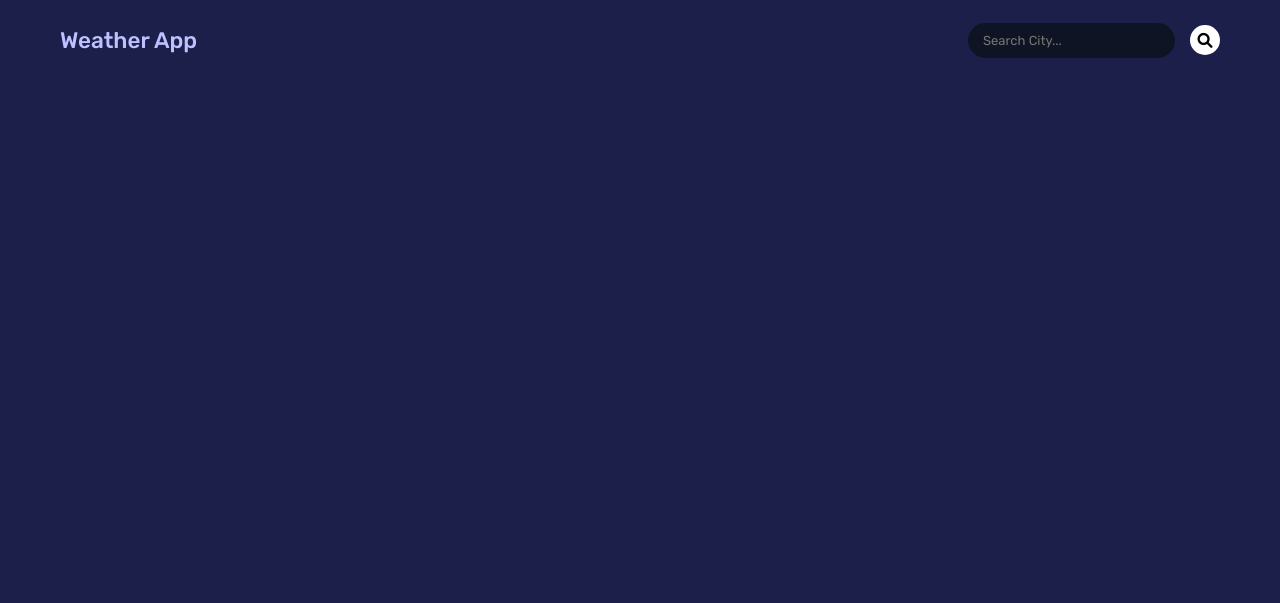
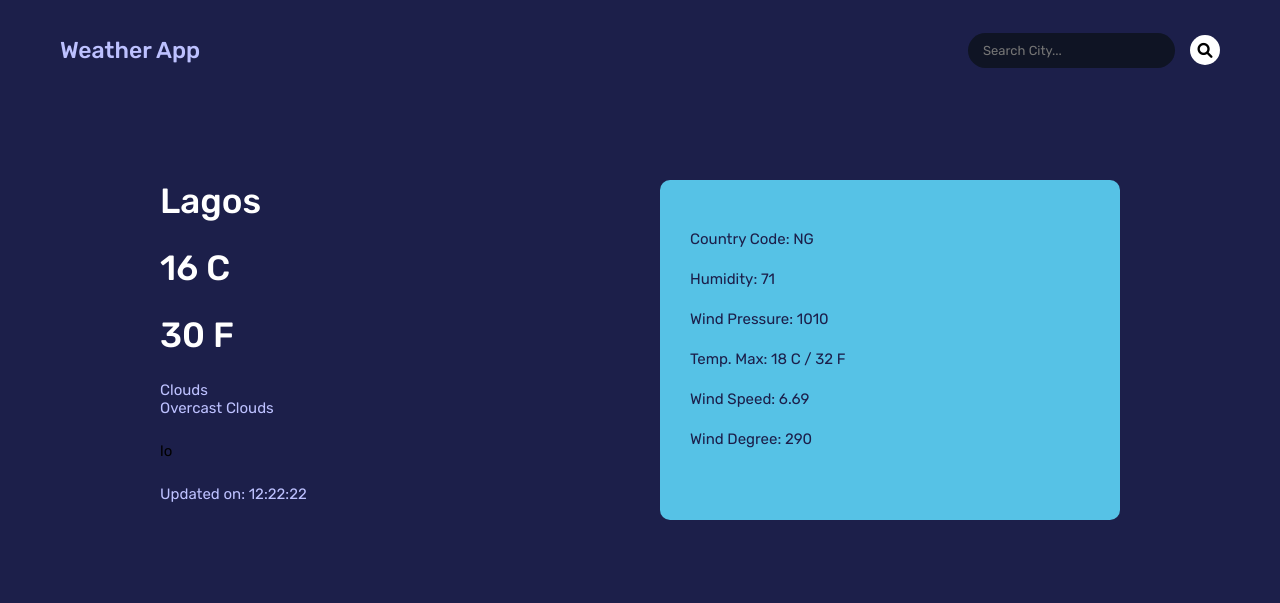
Before and after one commit to abdulsamadayoade/weather-app, a plain HTML site: page index.html in a window 1280 px wide. Drawn offline with Linux system fonts and the light colour scheme.

Commit message:
Completed the UI

```diff
--- a/css/style.css
+++ b/css/style.css
@@ -28,11 +28,15 @@ body {
 }
 
 /* NAV */
+.nav {
+    padding: 2rem 0;
+}
+
 .nav .nav__inner {
     max-width: 120rem;
     margin: 0 auto;
     padding: 0 2rem;
-    height: 8rem;
+    height: 6rem;
     display: flex;
     align-items: center;
     justify-content: space-between;
@@ -44,7 +48,9 @@ body {
     outline: none;
 }
 
-.nav .nav__title {
+.nav .nav__link {
+    font-size: 2.3rem;
+    text-decoration: none;
     font-weight: 500;
     color: var(--color-5);
 }
@@ -63,6 +69,7 @@ body {
     padding: 1rem 1.5rem;
     border-radius: 2rem;
     letter-spacing: .2px;
+    position: relative;
 }
 
 .nav .nav__search input {
@@ -72,6 +79,15 @@ body {
     font-family: inherit;
     color: var(--color-5);
     background: transparent;
+}
+
+.nav .nav__search small {
+    position: absolute;
+    color: red;
+    bottom: -1.8rem;
+    font-size: 1.1rem;
+    text-decoration: underline;
+    display: none;
 }
 
 .nav .nav__search .close-search {
@@ -91,3 +107,70 @@ body {
     align-items: center;
     justify-content: center;
 }
+
+/* CONTENT SECTION */
+.content {
+    padding: 8rem 0;
+}
+
+.content .content__inner {
+    max-width: 100rem;
+    margin: 0 auto;
+    padding: 0 2rem;
+    display: grid;
+    grid-template-columns: repeat(2, 1fr);
+    gap: 4rem;
+}
+
+.content__left h2 {
+    color: var(--color-7);
+    font-size: 3.5rem;
+    font-weight: 500;
+    margin-bottom: 2.5rem;
+}
+
+.content__left p {
+    color: var(--color-5);
+}
+
+.content .content__icon {
+    margin: 2.5rem 0;
+}
+
+.content__right {
+    background: var(--color-6);
+    border-radius: 1rem;
+    padding: 5rem 3rem;
+    color: var(--color-3);
+}
+
+.content__right div {
+    margin-bottom: 2.2rem;
+}
+
+/* MEDIA QUERIES */
+@media only screen and (max-width: 600px) {
+    .content .content__inner {
+        grid-template-columns: 1fr;
+    }
+}
+
+@media only screen and (max-width: 500px) {
+    body {
+        font-size: 1.4rem;
+    }
+
+    .content__left h2 {
+        font-size: 3rem;
+    }
+}
+
+@media screen and (max-width: 480px) {
+    .nav .nav__inner {
+        flex-direction: column;
+    }
+
+    .nav .nav__search {
+        margin-top: 2rem;
+    }
+}
--- a/index.html
+++ b/index.html
@@ -15,7 +15,7 @@
     <!-- NAV -->
     <nav class="nav">
         <div class="nav__inner">
-            <h1 class="nav__title">Weather App</h1>
+            <a href="" class="nav__link">Weather App</a>
 
             <div class="nav__search">
                 <div class="nav__search--inner">
@@ -23,6 +23,7 @@
                     <button class="close-search">
                         <i class="fas fa-times"></i>
                     </button>
+                    <small>Please enter city name!</small>
                 </div>
                 <button class="nav__search--btn">
                     <i class="fas fa-search"></i>
@@ -31,6 +32,45 @@
         </div>
     </nav>
 
+    <!-- CONTENT SECTION -->
+    <section class="content">
+        <div class="content__inner">
+            <div class="content__left">
+                <h2 class="content__city">Lagos</h2>
+                <h2 class="content__celsius">16 C</h2>
+                <h2 class="content__fahrenheit">30 F</h2>
+                <p class="content__type">Clouds</p>
+                <p class="content__description">Overcast Clouds</p>
+
+                <div class="content__icon">
+                    lo
+                </div>
+
+                <p class="content__updatedTime">Updated on: 12:22:22</p>
+            </div>
+            <div class="content__right">
+                <div class="content__country">
+                    Country Code: NG
+                </div>
+                <div class="content__humidity">
+                    Humidity: 71
+                </div>
+                <div class="content__wind-pressure">
+                    Wind Pressure: 1010
+                </div>
+                <div class="content__temp">
+                    Temp. Max: 18 C / 32 F
+                </div>
+                <div class="content__wind-speed">
+                    Wind Speed: 6.69
+                </div>
+                <div class="content__wind-degree">
+                    Wind Degree: 290
+                </div>
+            </div>
+        </div>
+    </section>
+
 
 
     <script src="js/app.js"></script>
```
